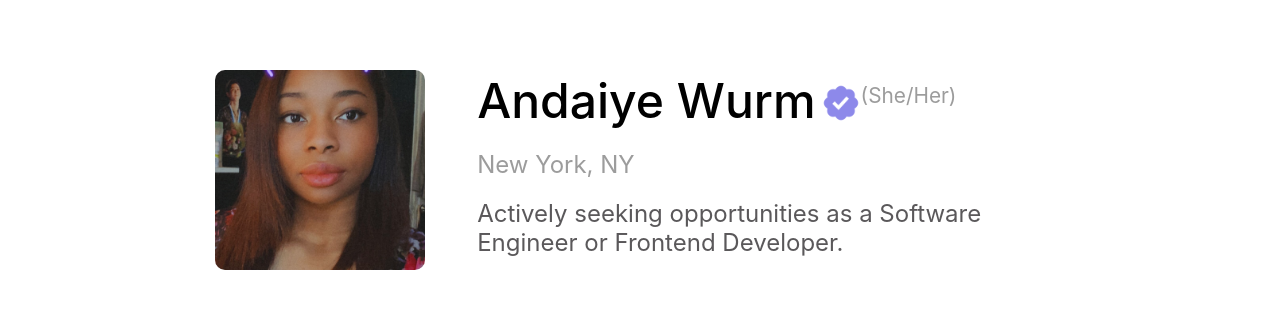
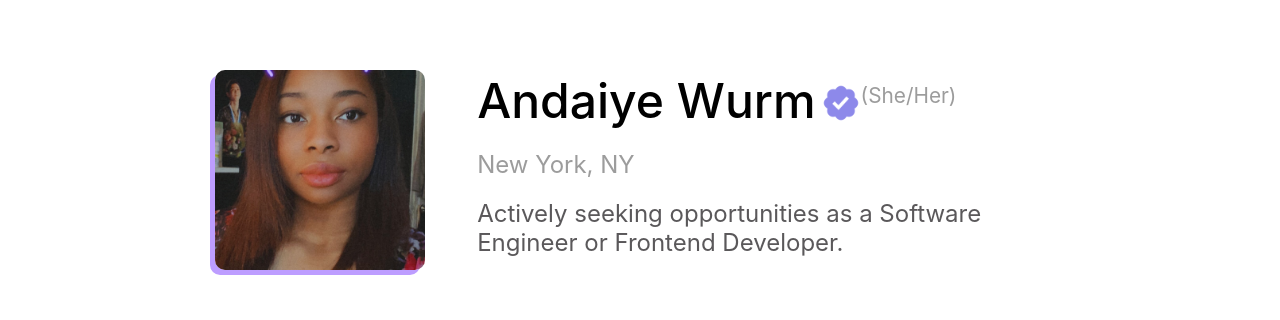
Before and after one commit to andywurm/Portfolio, a React (Create React App) app: page / in a window 1280 px wide. Shown: the part 224-544 px from the top of the page. Built offline with nearby package versions, Linux system fonts and the light colour scheme.

Commit message:
Added Box Shadow

```diff
--- a/src/Styles/HomeStyles.css
+++ b/src/Styles/HomeStyles.css
@@ -84,6 +84,7 @@
     border-radius: 10px;
     margin-top: 50px;
     margin: 40px 0 0 3px;
+    box-shadow: -5px 5px 0px #BD9DFF;
     /* border: solid red 1px; */
 }
 
```
